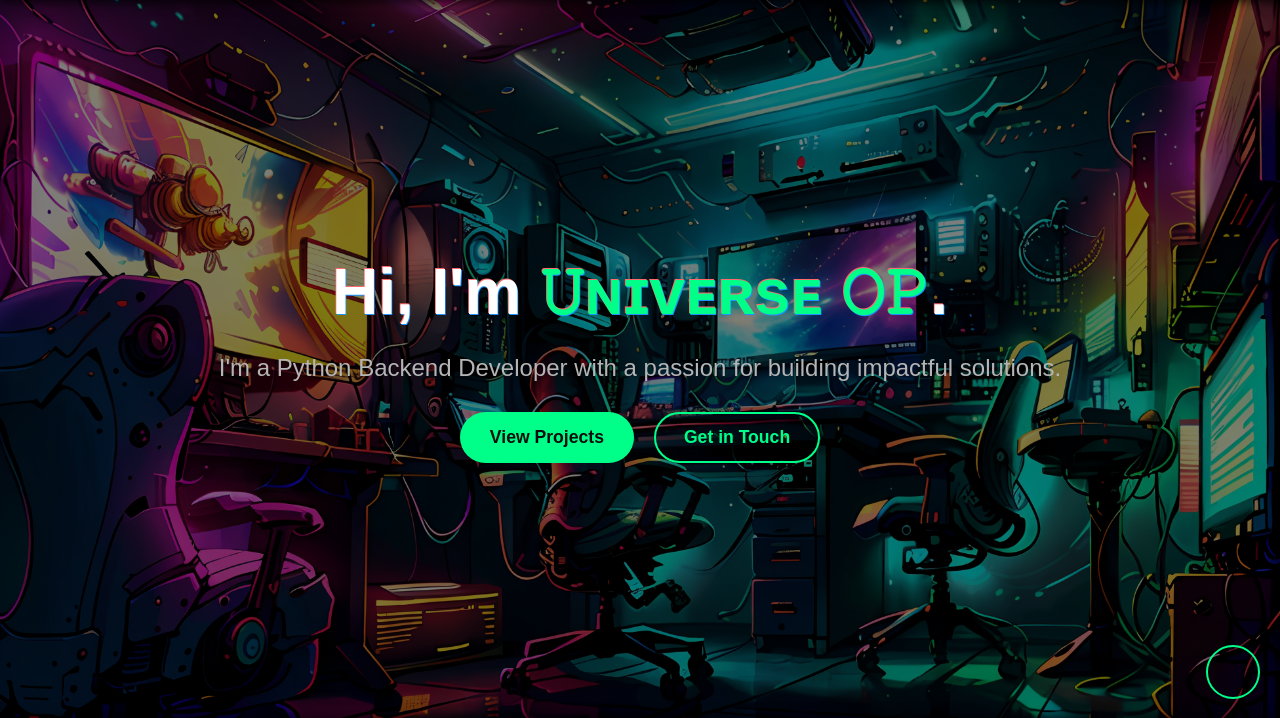
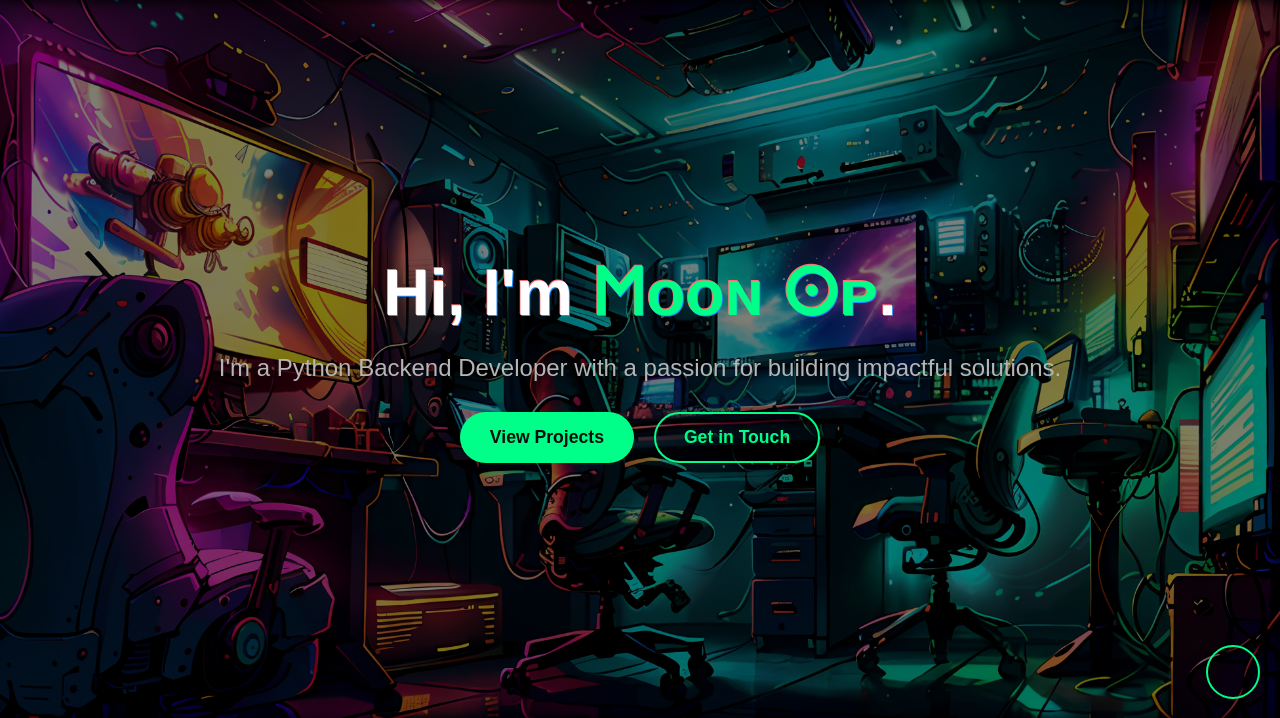
Before and after one commit to Bishu9/moonopp, a Flask app: page / in a window 1280 px wide. Shown: the part 81-799 px from the top of the page. Run offline with Flask 3, Linux system fonts and the light colour scheme.

Commit message:
Update home.html

```diff
--- a/templates/home.html
+++ b/templates/home.html
@@ -31,7 +31,7 @@
 
     document.addEventListener("DOMContentLoaded", function() {
         // Bruteforce Name Animation (fast hacker effect)
-        const targetText = "𝚄ɴɪᴠᴇʀsᴇ 𝙾𝙿";
+        const targetText = "𐌑ᴏᴏɴ 𐌏ᴘ";
         const nameElement = document.getElementById("bruteforce-name");
         const totalDuration = 1000; // 1 second
         const intervalDuration = 30; // Faster updates for hacker effect
```
